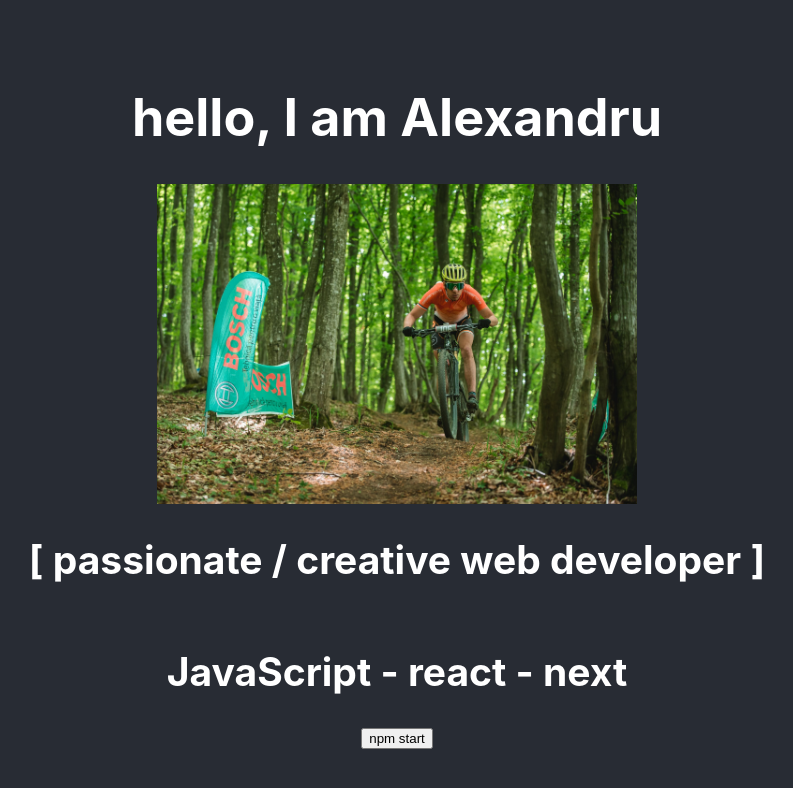
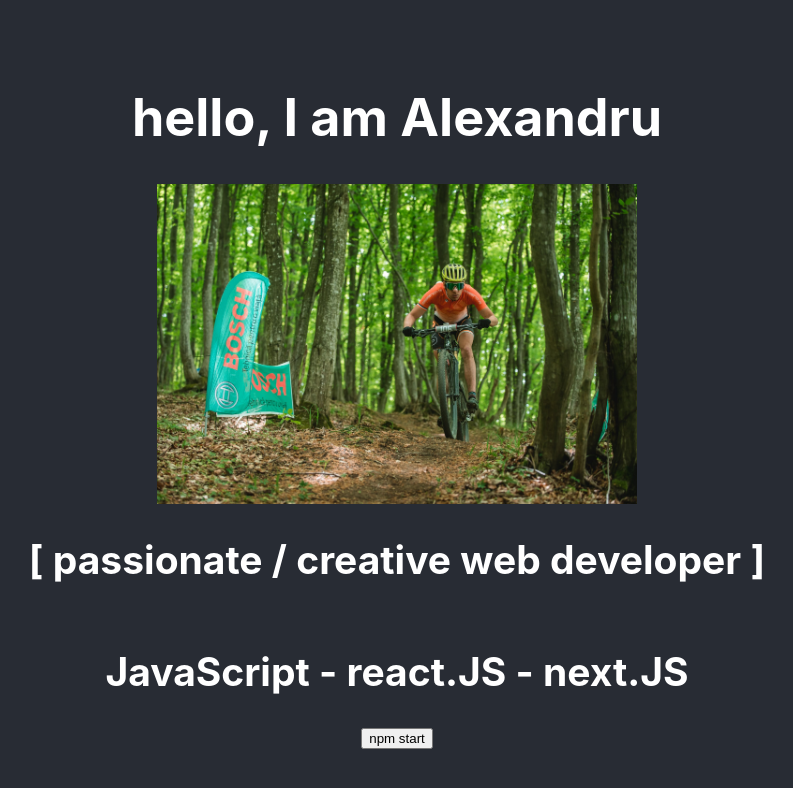
Before and after one commit to alexbran8/me-v1, a React (Create React App) app: page / in a window 1280 px wide. Shown: the top 788 px of the page, without its empty margins (243-1036 px from the left). Built offline with nearby package versions, Linux system fonts and the light colour scheme.

Commit message:
updated profile photo and technologies

```diff
--- a/src/App.tsx
+++ b/src/App.tsx
@@ -1,7 +1,8 @@
 import React, { useState } from 'react';
-import {WhoamI} from './components/whoami'
-import {Resumee} from './components/resumee'
-import {Projects} from './components/projects'
+import { WhoamI } from './components/whoami'
+import { Resumee } from './components/resumee'
+import { Projects } from './components/projects'
+import { Technologies } from './components/technologies'
 // import logo from './logo.svg';
 import landingPagePic from './pic1.jpg';
 
@@ -61,62 +62,15 @@ function App() {
                 <img src={landingPagePic} className="profile-logo" alt="profile-logo" />
                 {/* <ProfilePic /> */}
                 <h2>[ passionate / creative web developer ]</h2>
-                <h2>JavaScript - react - next</h2>
-                {isFullScreen ? <button onClick={() => { closeFullScreen() }}>CTRL + C</button> : <button onClick={() => { openFullScreen() }}>npm start</button>}
+                <h2>JavaScript - react.JS - next.JS</h2>
+                {isFullScreen ? <button onClick={() => { closeFullScreen() }}>CTRL + C </button> : <button onClick={() => { openFullScreen() }}>npm start</button>}
             </div>
             {isFullScreen ?
                 <>
-                    <WhoamI/>
+                    <WhoamI />
                     <Resumee />
-                    {/* <Projects /> */}
-                    {/* <article>
-                        <h2>resumeee</h2>
-                        <img className="img-big" src={monolithic_vs_microservice_architecture} alt="why microfrontends" />
-                        <p className='description-container'>
-                            Microfrontends are perhaps one of the most important industry trends in 2022. When the need to share components betweeen applications then this is perhaps one  of the most important concepts.
-                            Performance of development is highly dependent on it.
-                        </p>
-                    </article>
-                    <article>
-                        <h2>past experience</h2>
-                        <ul>
-                            <li>2011-2012: civil engineering / site manager. During this period I have been responsible for supervising civil engineering construction works, safety of the site personel and engingeering </li>
-                            <li>2012-2013: mechanical technician / engineer. I have started working in the OIL and GAS domain, as a mechanical technician, resposible for maintenance of field equipment (water pumps, crude oil wells, piping, etc.). I have been involved almost one year in studying advanced maintenance concepts (such as monitoring equipment based on frequency of vibrations). Later on I have started working as a project team member responsibile for reporting. </li>
-                            <li>2014-2017: project manager. I have coordonated several projects managing all the project lifecycle phases. I have studied intesive PMI methodology.</li>
-                        </ul>
-                    </article>
-                    <article>
-                        <h2>Top companies that use microservices implementation</h2>
-                        <div className='dream-team-container'>
-                            <div className='team-member-child'>
-                                <img className="img-circle img-responsive img-bordered-primary" src={'https://encrypted-tbn0.gstatic.com/images?q=tbn:ANd9GcS00Y8kE4WRVvh5CRHoWCivX3q5XMMvSsfIfQ&usqp=CAU'} />
-                                <h6>Netflix</h6></div>
-                            <div className='team-member-child'>
-                                <img className="img-circle img-responsive img-bordered-primary" src={'https://www.ht4u.net/wp-content/uploads/2020/07/Spotify-Logo.jpg'} alt="david popa" />
-                                <h6>Spotify</h6></div>
-                            <div className='team-member-child'>
-                                <img className="img-circle img-responsive img-bordered-primary" src={'https://play-lh.googleusercontent.com/qy_wZ92sFQccojEtscg52vtdAQmCIeQ4jsybMPmuML9Or7_SEOyrt0Jn0wyG-l2Fyw'} />
-                                <h6>Uber</h6></div>
-                            <div className='team-member-child'>
-                                <img className="img-circle img-responsive img-bordered-primary" src={'https://play-lh.googleusercontent.com/31-mJUIynIfQBizOn-w1yWLKHBxVeRKA3gz348_E3K-TnuEaqCjn_-Fr9j0yQ6i0y5E'} alt="alexandru bran" />
-                                <h6>Ebay</h6></div>
-                        </div>
-                    </article>
-                    <article>
-                        <h2>the dream team</h2>
-                        <div className='dream-team-container'>
-                            <div className='team-member-child'>
-                                <img className="img-circle img-responsive img-bordered-primary" src={'https://blog.logrocket.com/wp-content/uploads/2018/08/complete-guide-default-props-react.jpeg'} />
-                                <h6>Roxana</h6></div>
-
-                        </div>
-                    </article>
-                    <article>
-                        <h2>what will we learn?</h2>
-                        <p className='description-container'>
-                            <h6 className='attention'>Soon to be updated with learning materials. Stay tuned...</h6>
-                        </p>
-                    </article> */}
+                    <Technologies />
+                    {/* <Projects />     */}
                 </>
                 : null}
         </div>
```
